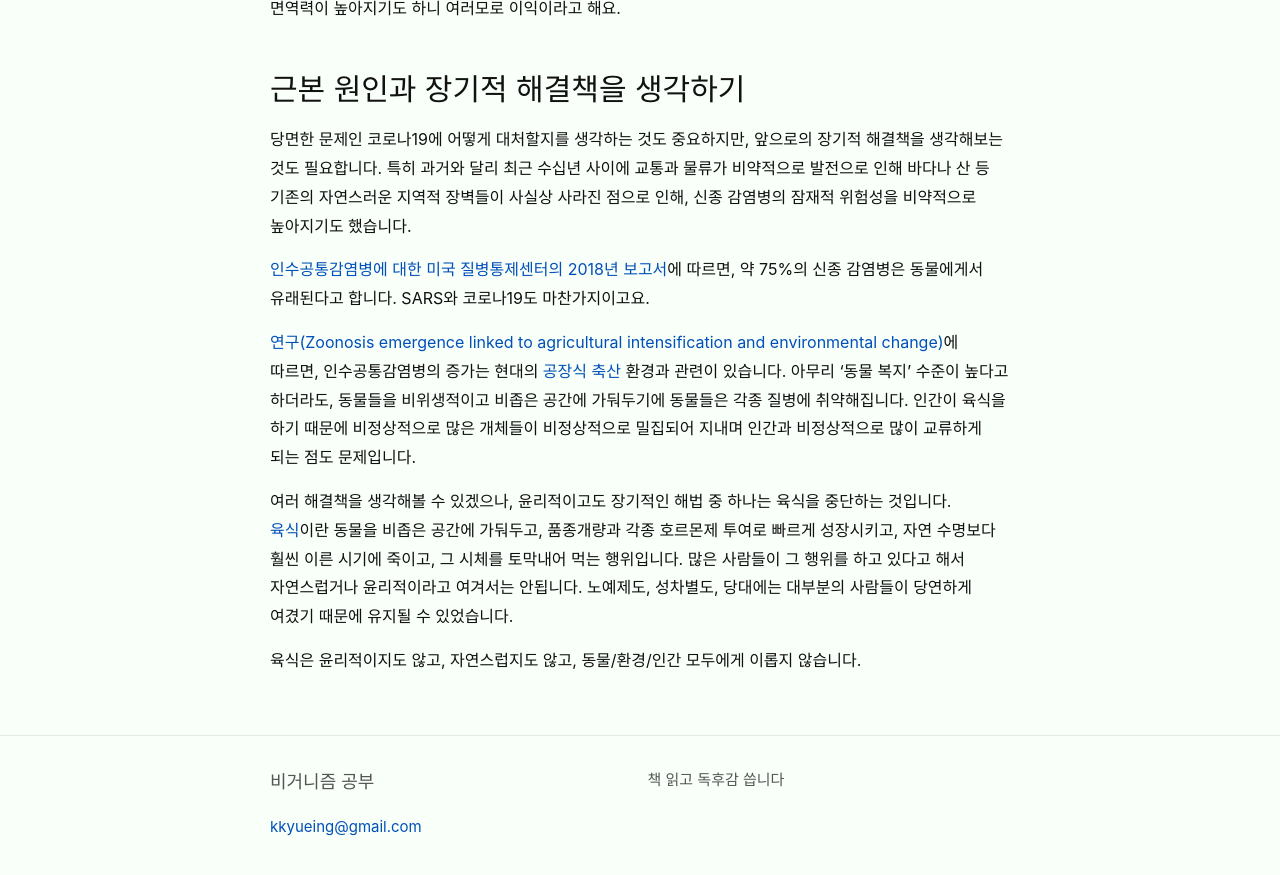
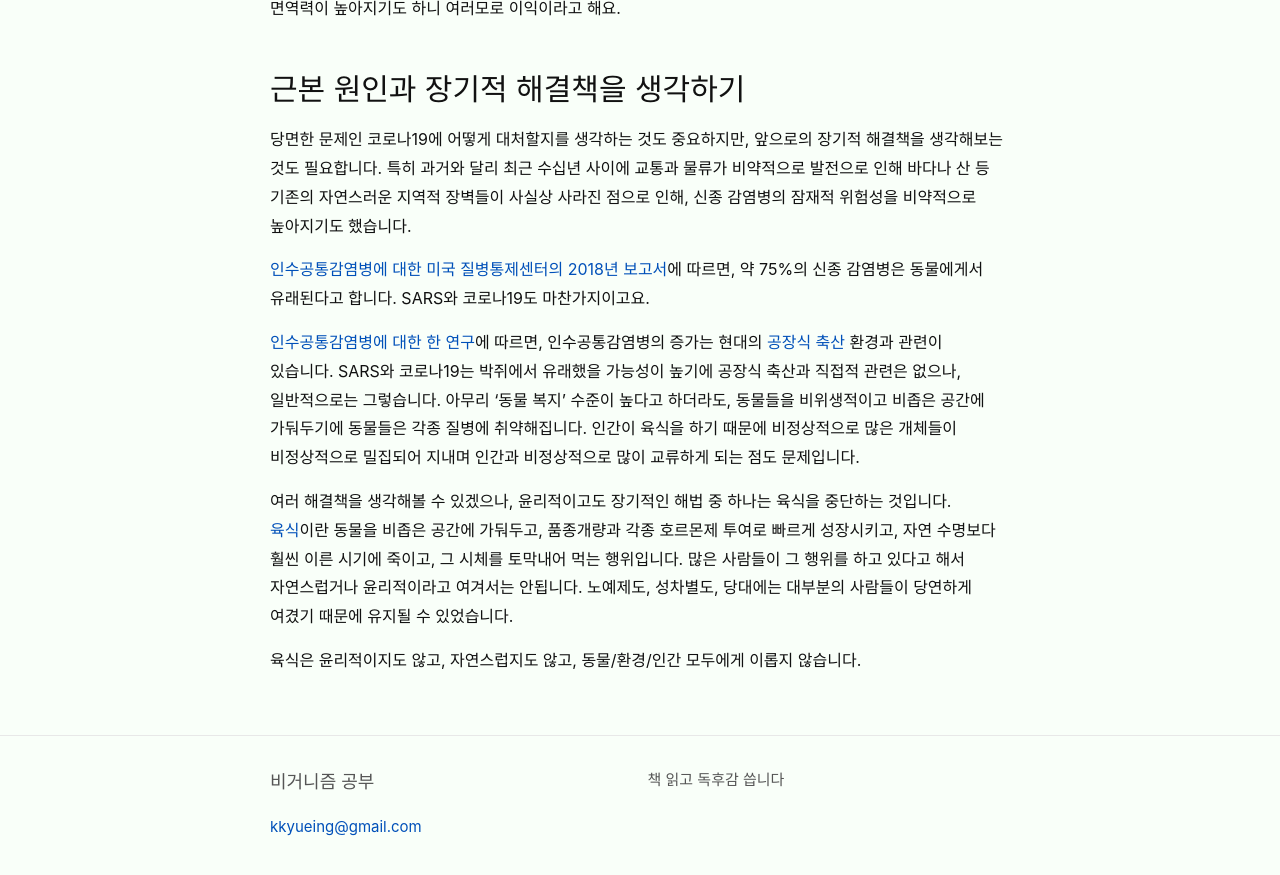
Before and after one commit to veganstudies/veganstudies.github.io, a Jekyll site: the page built from _posts/2020-03-09-on-covid19-and-companion-animals.md, in a window 1280 px wide and 900 px high, scrolled down 2505 px. Shown: the top 875 px of the window. Built offline with Jekyll 4.4.1, drawn with Linux system fonts in a browser that asks for light colours.

Commit message:
Update 2020-03-09-on-covid19-and-companion-animals.md

```diff
--- a/_posts/2020-03-09-on-covid19-and-companion-animals.md
+++ b/_posts/2020-03-09-on-covid19-and-companion-animals.md
@@ -49,7 +49,7 @@ date: 2020-03-09 10:00:00 +0900
 
 [인수공통감염병에 대한 미국 질병통제센터의 2018년 보고서](https://wwwnc.cdc.gov/eid/article/23/13/17-0544_article)에 따르면, 약 75%의 신종 감염병은 동물에게서 유래된다고 합니다. SARS와 코로나19도 마찬가지이고요.
 
-[연구(Zoonosis emergence linked to agricultural intensification and environmental change)](https://www.ncbi.nlm.nih.gov/pmc/articles/PMC3666729/)에 따르면, 인수공통감염병의 증가는 현대의 [공장식 축산](/terms/factory-farming.html) 환경과 관련이 있습니다. 아무리 '동물 복지' 수준이 높다고 하더라도, 동물들을 비위생적이고 비좁은 공간에 가둬두기에 동물들은 각종 질병에 취약해집니다. 인간이 육식을 하기 때문에 비정상적으로 많은 개체들이 비정상적으로 밀집되어 지내며 인간과 비정상적으로 많이 교류하게 되는 점도 문제입니다.
+[인수공통감염병에 대한 한 연구](https://www.ncbi.nlm.nih.gov/pmc/articles/PMC3666729/)에 따르면, 인수공통감염병의 증가는 현대의 [공장식 축산](/terms/factory-farming.html) 환경과 관련이 있습니다. SARS와 코로나19는 박쥐에서 유래했을 가능성이 높기에 공장식 축산과 직접적 관련은 없으나, 일반적으로는 그렇습니다. 아무리 '동물 복지' 수준이 높다고 하더라도, 동물들을 비위생적이고 비좁은 공간에 가둬두기에 동물들은 각종 질병에 취약해집니다. 인간이 육식을 하기 때문에 비정상적으로 많은 개체들이 비정상적으로 밀집되어 지내며 인간과 비정상적으로 많이 교류하게 되는 점도 문제입니다.
 
 여러 해결책을 생각해볼 수 있겠으나, 윤리적이고도 장기적인 해법 중 하나는 육식을 중단하는 것입니다. [육식](/terms/carnism.html)이란 동물을 비좁은 공간에 가둬두고, 품종개량과 각종 호르몬제 투여로 빠르게 성장시키고, 자연 수명보다 훨씬 이른 시기에 죽이고, 그 시체를 토막내어 먹는 행위입니다. 많은 사람들이 그 행위를 하고 있다고 해서 자연스럽거나 윤리적이라고 여겨서는 안됩니다. 노예제도, 성차별도, 당대에는 대부분의 사람들이 당연하게 여겼기 때문에 유지될 수 있었습니다.
 
```
